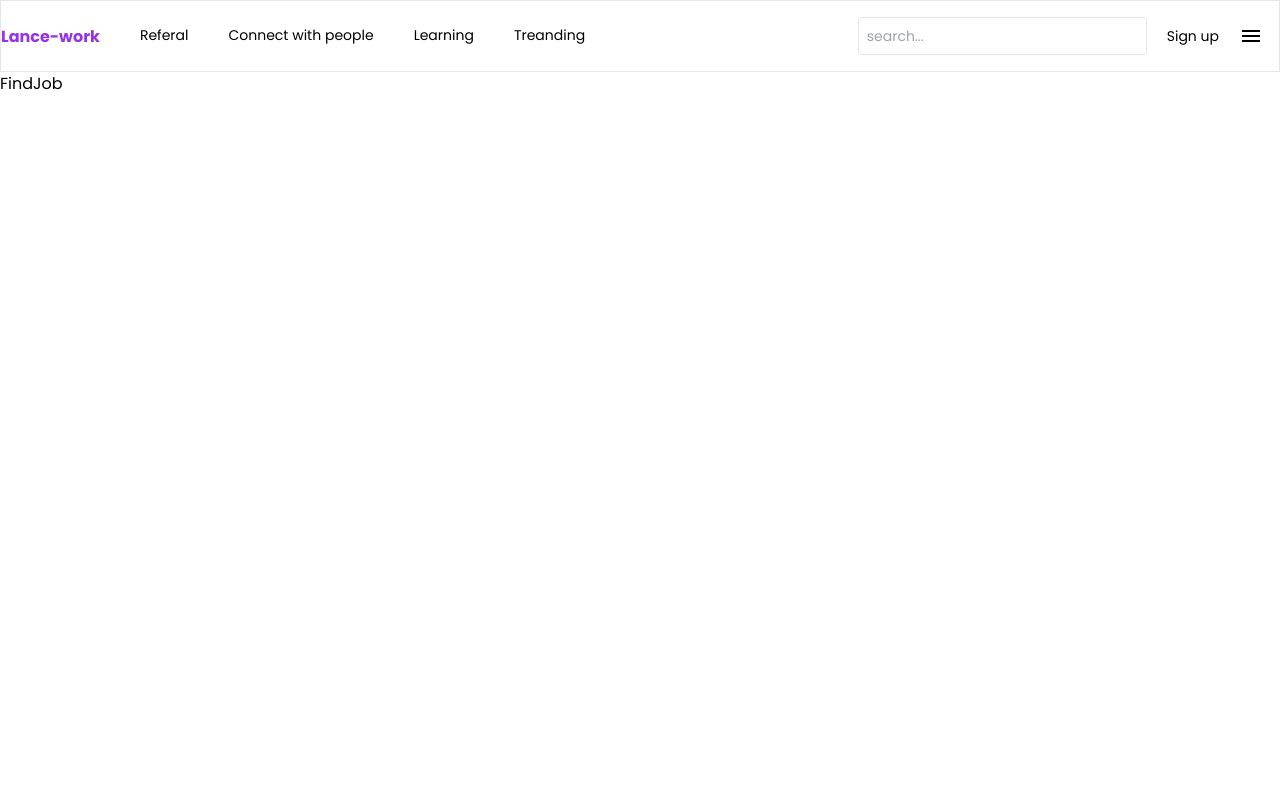
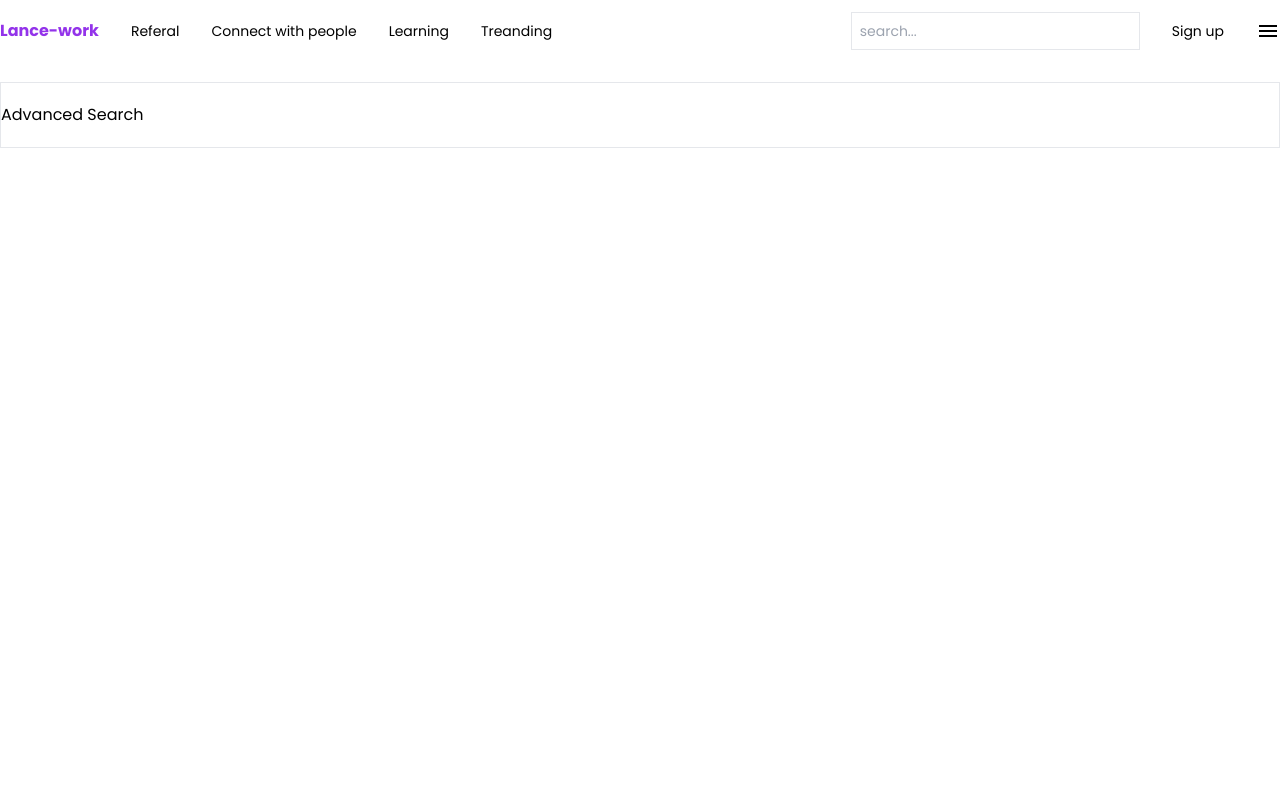
Before and after one commit to cklf537/lance-work, a React (Vite) app: page /referal in a window 1280 px wide. Shown: the top 800 px of the page. Built offline with nearby package versions, Linux system fonts and the light colour scheme; no server answers.

Commit message:
Misc fix, add error page.

```diff
--- /dev/null
+++ b/src/components/branding/advance-search/advanced-search.tsx
@@ -0,0 +1,10 @@
+
+import React from 'react'
+
+export default function AdvancedSearch() {
+  return (
+    <div>
+      Advanced Search
+    </div>
+  )
+}
--- /dev/null
+++ b/src/components/common/error.tsx
@@ -0,0 +1,12 @@
+import { NavLink } from "react-router-dom"
+
+function Error() {
+  return (
+    <div className="container mx-auto p-8 text-center">
+      <h2 className="text-4xl"> Error, 404 Page not found.</h2>
+      <p className="py-8 underline"><NavLink to={`/`}>Back to Home</NavLink></p>
+    </div>
+  )
+}
+
+export default Error
--- a/src/components/layout/findjob/findjob.tsx
+++ b/src/components/layout/findjob/findjob.tsx
@@ -1,3 +1,15 @@
+import AdvancedSearch from "../../branding/advance-search/advanced-search";
+import Search from "../landing/search/search";
+
 export default function FindJob() {
-  return <div>FindJob</div>;
+  return <>
+    <div className="border lg:py-5">
+      <section className="search-basic flex gap-4">
+        <AdvancedSearch />
+          {/* <label htmlFor="search">Search</label> */}
+          {/* <Search data-id="search" /> */}
+          {/* <button className="p-2 px-8 text-1xl bg-purple-600 text-white">Search</button> */}
+      </section>
+    </div>
+  </>;
 }
--- a/src/components/layout/landing/dashboard/dashboard.tsx
+++ b/src/components/layout/landing/dashboard/dashboard.tsx
@@ -1,7 +1,7 @@
 import { Outlet } from "react-router-dom";
 
 export default function Dashboard() {
-  return <div className="container mx-auto h-screen">
+  return <div className="container mx-auto  h-screen px-5 py-5 lg:p-0 lg:py-5">
     <Outlet />
   </div>;
 }
--- a/src/components/layout/landing/header/header.tsx
+++ b/src/components/layout/landing/header/header.tsx
@@ -5,27 +5,26 @@ import { AppState, Category, Groups, NavItems, Users } from "../../../../data/mo
 
   export default function Header(heading: AppState<Users, Groups, NavItems, Category>) {
   return (
-    <div className="w-full border">
-      <div className="container mx-auto flex flex-row">
-        <div className="flex w-full md:basis-3/4 lg:basis-3/4 p-4 pl-5 lg:pl-0 lg:pt-6">
-          <h1 className='text-1xl font-bold pr-5 text-purple-600'>
+    <div className="">
+      <div className="container mx-auto flex py-3 md:sm:justify-items-center sm:md:items-center sm:md:justify-center">
+        <div className="flex  gap-8 md:basis-3/4 lg:basis-3/4 content-center items-center justify-start">
+          <h1 className='text-1xl font-bold text-purple-600'>
             <Link to={`${'\/'}`}>Lance-work</Link>
             </h1>
-          <nav className='hidden lg:flex lg:item-center lg:text-sm lg:block'>
-            {heading.heading && heading.heading.map((nav, i) => i <= 3 ? <div className='px-5' key={nav.id}>
+          <nav className='hidden lg:flex lg:gap-8 lg:item-center lg:text-sm lg:block'>
+            {heading.heading && heading.heading.map((nav, i) => i <= 3 ? <div className='' key={nav.id}>
             <Link to={`${nav.link}`}>{nav.title}</Link>
             </div> : "")}
           </nav>
         </div>
-        <div className="w-full hidden lg:block md:block basis-2/4 p-4 items-end">
-          <div className="flex place-content-end items-center text-sm">
+        <div className="flex  gap-8 md:lg:basis-2/4 content-center items-center justify-end text-sm">
+          {/* <div className="flex place-content-end items-center text-sm"> */}
             <Search />
-            <div className='px-5' key={`${heading.heading &&  heading.heading[4].id}`}>
+            <div className="" key={`${heading.heading &&  heading.heading[4].id}`}>
                 <Link to={`/signup`}> {heading.heading &&  heading.heading[4].title} </Link>
                 </div>
-            <div></div>
             <span className="material-symbols-outlined">menu</span>
-          </div>
+          {/* </div> */}
         </div>
       </div>
     </div>
--- a/src/components/layout/landing/landing.tsx
+++ b/src/components/layout/landing/landing.tsx
@@ -9,11 +9,9 @@ export default function Landing() {
   const {heading}: AppState<Users, Groups, NavItems, Category> = useContext(AppContext);
   return (
     <div className="">
-      <div className=''>
         <Header heading={heading} />
         <Dashboard />
         <Footer />
-      </div>
     </div>
   );
 }
--- a/src/components/layout/landing/search/search.tsx
+++ b/src/components/layout/landing/search/search.tsx
@@ -2,8 +2,8 @@ import React from 'react'
 
 function Search() {
   return (
-    <div >
-      <input placeholder='search...' className='border p-2 rounded hidden lg:md:block'/>
+    <div className=''>
+      <input placeholder='search...' className='border p-2 hidden lg:md:block'/>
     </div>
   )
 }
--- a/src/index.css
+++ b/src/index.css
@@ -605,16 +605,6 @@ video {
   display: none;
 }
 
-.size-auto {
-  width: auto;
-  height: auto;
-}
-
-.size-1\/2 {
-  width: 50%;
-  height: 50%;
-}
-
 .h-20 {
   height: 5rem;
 }
@@ -623,33 +613,12 @@ video {
   height: 100vh;
 }
 
-.max-h-32 {
-  max-height: 8rem;
-}
-
-.max-h-96 {
-  max-height: 24rem;
-}
-
 .max-h-dvh {
   max-height: 100dvh;
 }
 
-.min-h-48 {
-  min-height: 12rem;
-}
-
 .min-h-96 {
   min-height: 24rem;
-}
-
-.min-h-fit {
-  min-height: -moz-fit-content;
-  min-height: fit-content;
-}
-
-.min-h-dvh {
-  min-height: 100dvh;
 }
 
 .w-1\/2 {
@@ -660,16 +629,12 @@ video {
   width: 100%;
 }
 
-.basis-2\/4 {
-  flex-basis: 50%;
+.place-content-end {
+  place-content: end;
 }
 
-.flex-row {
-  flex-direction: row;
-}
-
-.place-content-end {
-  place-content: end;
+.content-center {
+  align-content: center;
 }
 
 .items-end {
@@ -680,8 +645,12 @@ video {
   align-items: center;
 }
 
-.items-baseline {
-  align-items: baseline;
+.justify-start {
+  justify-content: flex-start;
+}
+
+.justify-end {
+  justify-content: flex-end;
 }
 
 .justify-center {
@@ -692,20 +661,12 @@ video {
   gap: 1rem;
 }
 
+.gap-8 {
+  gap: 2rem;
+}
+
 .rounded {
   border-radius: 0.25rem;
-}
-
-.rounded-full {
-  border-radius: 9999px;
-}
-
-.rounded-br-lg {
-  border-bottom-right-radius: 0.5rem;
-}
-
-.rounded-tl-lg {
-  border-top-left-radius: 0.5rem;
 }
 
 .border {
@@ -717,28 +678,13 @@ video {
   background-color: rgb(147 51 234 / var(--tw-bg-opacity));
 }
 
-.bg-contain {
-  background-size: contain;
-}
-
-.bg-cover {
-  background-size: cover;
+.bg-yellow-700 {
+  --tw-bg-opacity: 1;
+  background-color: rgb(161 98 7 / var(--tw-bg-opacity));
 }
 
 .bg-auto {
   background-size: auto;
-}
-
-.bg-fixed {
-  background-attachment: fixed;
-}
-
-.bg-clip-content {
-  background-clip: content-box;
-}
-
-.bg-center {
-  background-position: center;
 }
 
 .bg-bottom {
@@ -753,12 +699,22 @@ video {
   padding: 0.5rem;
 }
 
-.p-4 {
-  padding: 1rem;
+.p-5 {
+  padding: 1.25rem;
 }
 
-.p-5 {
-  padding: 1.25rem;
+.p-8 {
+  padding: 2rem;
+}
+
+.px-8 {
+  padding-left: 2rem;
+  padding-right: 2rem;
+}
+
+.py-3 {
+  padding-top: 0.75rem;
+  padding-bottom: 0.75rem;
 }
 
 .px-5 {
@@ -766,33 +722,26 @@ video {
   padding-right: 1.25rem;
 }
 
-.px-8 {
-  padding-left: 2rem;
-  padding-right: 2rem;
+.py-5 {
+  padding-top: 1.25rem;
+  padding-bottom: 1.25rem;
+}
+
+.py-8 {
+  padding-top: 2rem;
+  padding-bottom: 2rem;
 }
 
 .pb-5 {
   padding-bottom: 1.25rem;
 }
 
-.pl-5 {
-  padding-left: 1.25rem;
-}
-
-.pr-5 {
-  padding-right: 1.25rem;
-}
-
-.pl-10 {
-  padding-left: 2.5rem;
-}
-
 .pl-8 {
   padding-left: 2rem;
 }
 
-.pr-8 {
-  padding-right: 2rem;
+.pt-5 {
+  padding-top: 1.25rem;
 }
 
 .text-center {
@@ -814,6 +763,16 @@ video {
   line-height: 1.25rem;
 }
 
+.text-lg {
+  font-size: 1.125rem;
+  line-height: 1.75rem;
+}
+
+.text-4xl {
+  font-size: 2.25rem;
+  line-height: 2.5rem;
+}
+
 .font-bold {
   font-weight: 700;
 }
@@ -828,13 +787,65 @@ video {
   color: rgb(255 255 255 / var(--tw-text-opacity));
 }
 
+.underline {
+  text-decoration-line: underline;
+}
+
+.decoration-solid {
+  text-decoration-style: solid;
+}
+
+@media (min-width: 640px) {
+  @media (min-width: 768px) {
+    .sm\:md\:text-center {
+      text-align: center;
+    }
+
+    .sm\:md\:py-5 {
+      padding-top: 1.25rem;
+      padding-bottom: 1.25rem;
+    }
+
+    .sm\:md\:px-5 {
+      padding-left: 1.25rem;
+      padding-right: 1.25rem;
+    }
+
+    .sm\:md\:py-8 {
+      padding-top: 2rem;
+      padding-bottom: 2rem;
+    }
+
+    .sm\:md\:px-8 {
+      padding-left: 2rem;
+      padding-right: 2rem;
+    }
+
+    .sm\:md\:justify-center {
+      justify-content: center;
+    }
+
+    .sm\:md\:items-center {
+      align-items: center;
+    }
+  }
+}
+
 @media (min-width: 768px) {
-  .md\:block {
-    display: block;
+  @media (min-width: 640px) {
+    .md\:sm\:justify-items-center {
+      justify-items: center;
+    }
   }
 
   .md\:basis-3\/4 {
     flex-basis: 75%;
+  }
+
+  @media (min-width: 1024px) {
+    .md\:lg\:basis-2\/4 {
+      flex-basis: 50%;
+    }
   }
 }
 
@@ -865,17 +876,53 @@ video {
     flex-basis: 75%;
   }
 
+  .lg\:justify-start {
+    justify-content: flex-start;
+  }
+
+  .lg\:gap-8 {
+    gap: 2rem;
+  }
+
+  .lg\:p-0 {
+    padding: 0px;
+  }
+
   .lg\:px-0 {
     padding-left: 0px;
     padding-right: 0px;
   }
 
-  .lg\:pl-0 {
-    padding-left: 0px;
+  .lg\:px-8 {
+    padding-left: 2rem;
+    padding-right: 2rem;
   }
 
-  .lg\:pt-6 {
-    padding-top: 1.5rem;
+  .lg\:py-0 {
+    padding-top: 0px;
+    padding-bottom: 0px;
+  }
+
+  .lg\:py-5 {
+    padding-top: 1.25rem;
+    padding-bottom: 1.25rem;
+  }
+
+  .lg\:py-8 {
+    padding-top: 2rem;
+    padding-bottom: 2rem;
+  }
+
+  .lg\:pl-8 {
+    padding-left: 2rem;
+  }
+
+  .lg\:text-center {
+    text-align: center;
+  }
+
+  .lg\:text-start {
+    text-align: start;
   }
 
   .lg\:text-sm {
--- a/src/router/router.tsx
+++ b/src/router/router.tsx
@@ -8,15 +8,17 @@ import { RouteObject } from 'react-router-dom';
 import Trending from '../components/layout/treanding/treanding';
 import Signup from '../components/layout/signup/signup';
 import Home from '../components/layout/landing/home/home';
+import Error from '../components/common/error';
 
 const routes: RouteObject[] = [
   {
     path: '/',
     element: <Landing />,
+    errorElement: <Error/>,
     children:[
       {
         path: '/',
-        element: <Home />
+        element: <Home />,
       },
       {
         path: '/referal',
```
Also changed, not shown: src/components/branding/brand-hero/brand-hero.tsx (+12 -9 lines).
